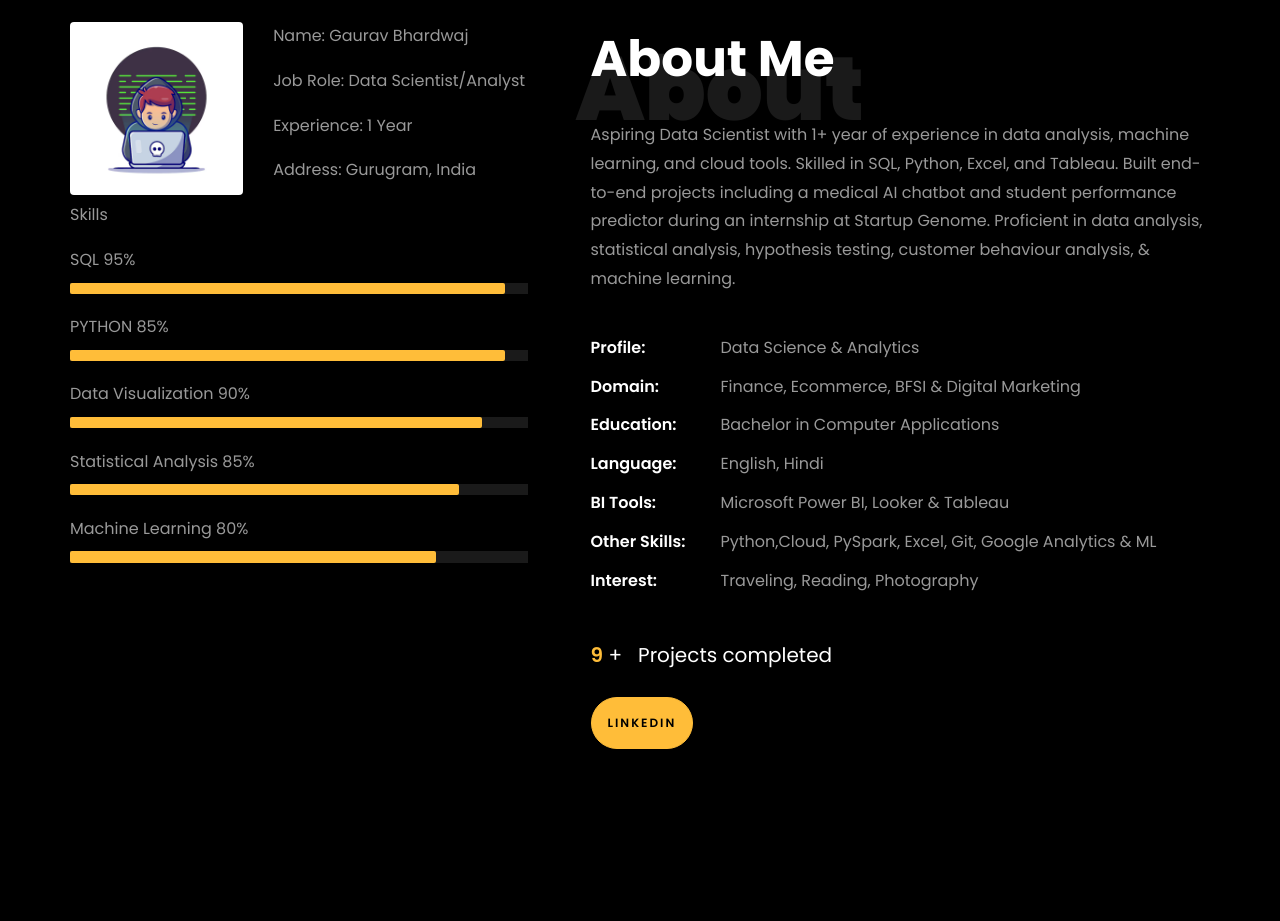
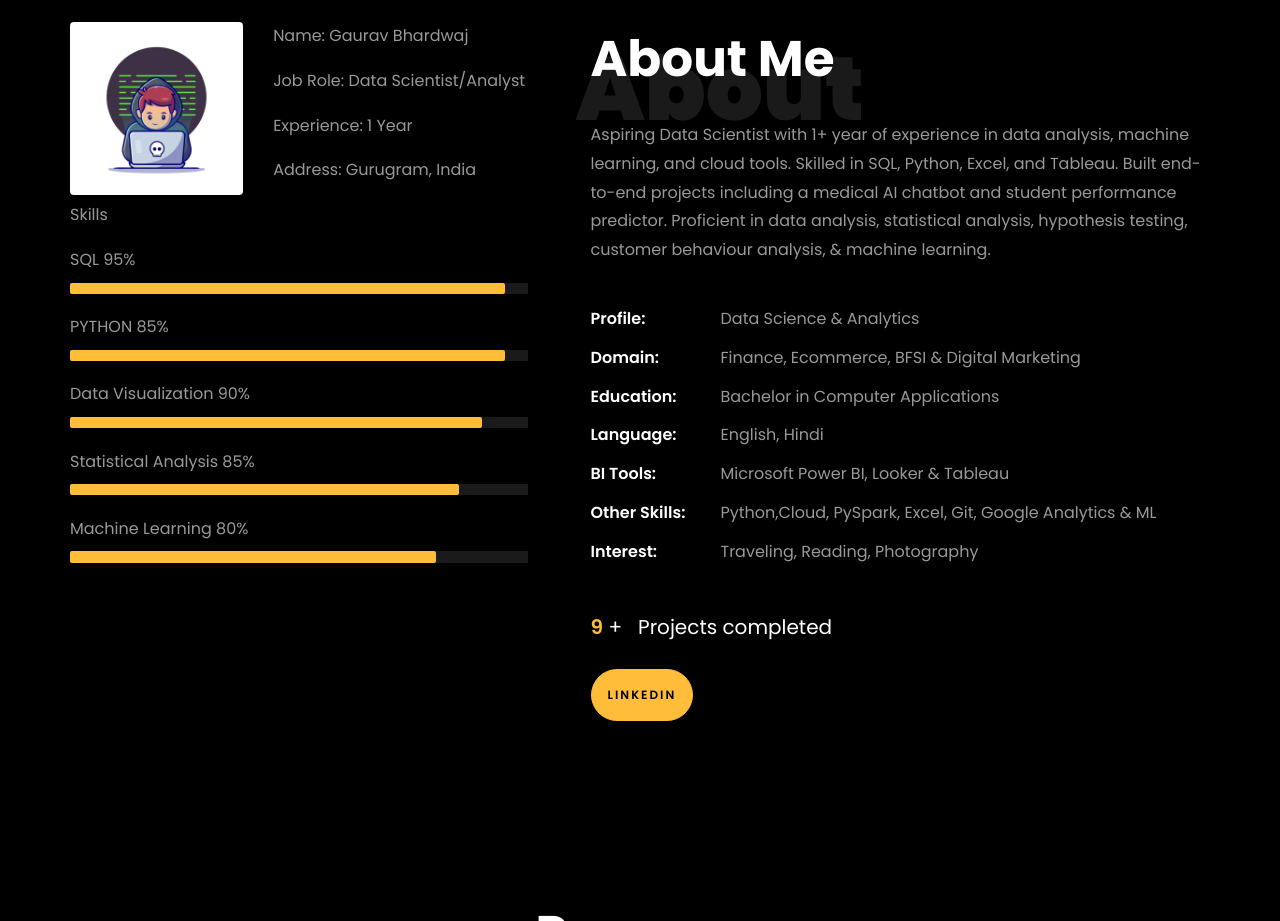
Before and after one commit to GAURAVVVV02/GAURAVVVV02.github.io, a plain HTML site: page index.html in a window 1280 px wide. Shown: the part 840-1761 px from the top of the page. Drawn offline with Linux system fonts and the light colour scheme; animation ran at ten frames a second; files whose address does not match are found by name.

Commit message:
Update index.html

```diff
--- a/index.html
+++ b/index.html
@@ -270,7 +270,7 @@
 								<h1 class="big">About</h1>
 								<h2 class="mb-4">About Me</h2>
 
-								<p>Aspiring Data Scientist with 1+ year of experience in data analysis, machine learning, and cloud tools. Skilled in SQL, Python, Excel, and Tableau. Built end-to-end projects including a medical AI chatbot and student performance predictor during an internship at Startup Genome.
+								<p>Aspiring Data Scientist with 1+ year of experience in data analysis, machine learning, and cloud tools. Skilled in SQL, Python, Excel, and Tableau. Built end-to-end projects including a medical AI chatbot and student performance predictor.
 									Proficient in data analysis, statistical analysis, hypothesis testing, customer behaviour analysis, &amp; machine learning.</p>
 								<ul class="about-info mt-4 px-md-0 px-2">
 									<li class="d-flex"><span>Profile:</span> <span>Data Science &amp; Analytics</span></li>
```
